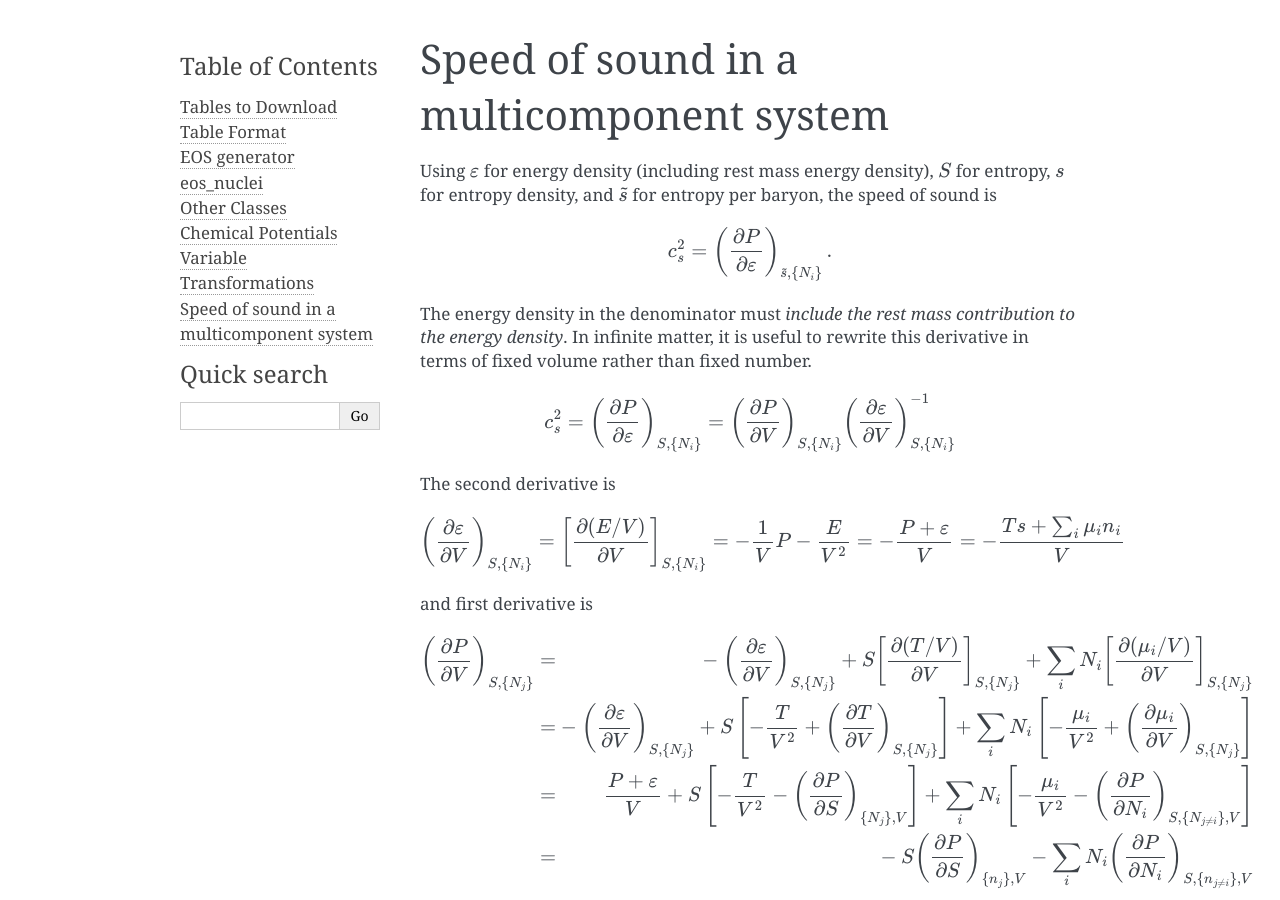
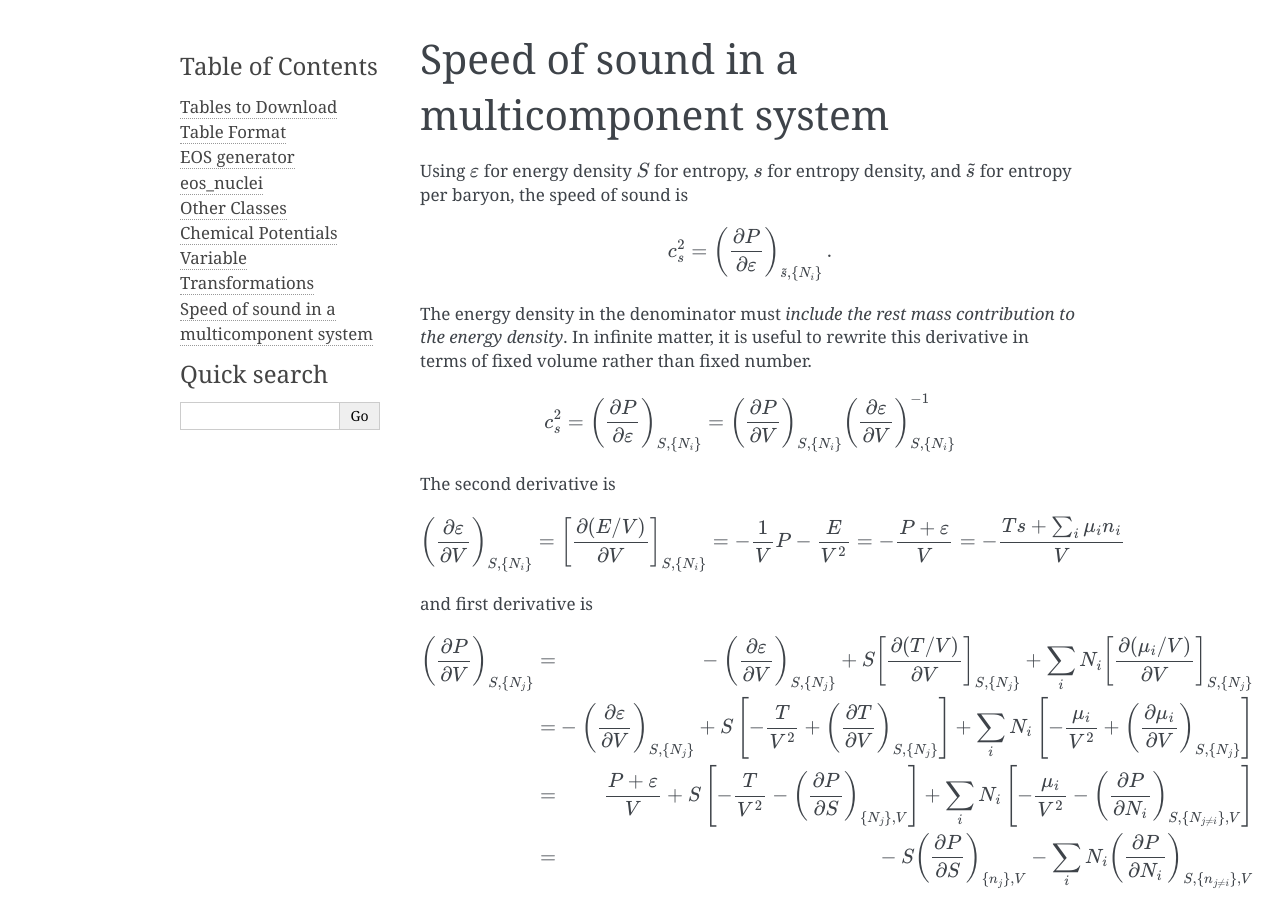
Before and after one commit to np3m/e4mma, a Sphinx documentation site: the page built from doc/cs2.rst, in a window 1280 px wide and 900 px high. Built offline with Sphinx 7.4.7, drawn with Linux system fonts in a browser that asks for light colours; pages that are not in the unit, such as notebooks, are missing from menus.

Commit message:
updating docs.

```diff
--- a/doc/cs2.rst
+++ b/doc/cs2.rst
@@ -1,9 +1,9 @@
 Speed of sound in a multicomponent system
 =========================================
 
-Using :math:`\varepsilon` for energy density (including rest mass
-energy density), :math:`S` for entropy, :math:`s` for entropy density,
-and :math:`\tilde{s}` for entropy per baryon, the speed of sound is
+Using :math:`\varepsilon` for energy density :math:`S` for entropy,
+:math:`s` for entropy density, and :math:`\tilde{s}` for entropy per
+baryon, the speed of sound is
 
 .. math::
 
--- a/doc/index.rst
+++ b/doc/index.rst
@@ -12,7 +12,7 @@ installation of `Boost <http://www.boost.org>`_, `GSL
 current version of `O2scl
 <https://neutronstars.utk.edu/code/o2scl/index.html>`_ is required in
 order to compile the code to generate and analyze EOS tables. You do
-not need to compile the code to use the EOS tables. They can be read
+not need to compile the code to use the EOS tables - they can be read
 by any application which reads HDF5 files.
 
 You will need to manually edit the makefile to work with your system
```
